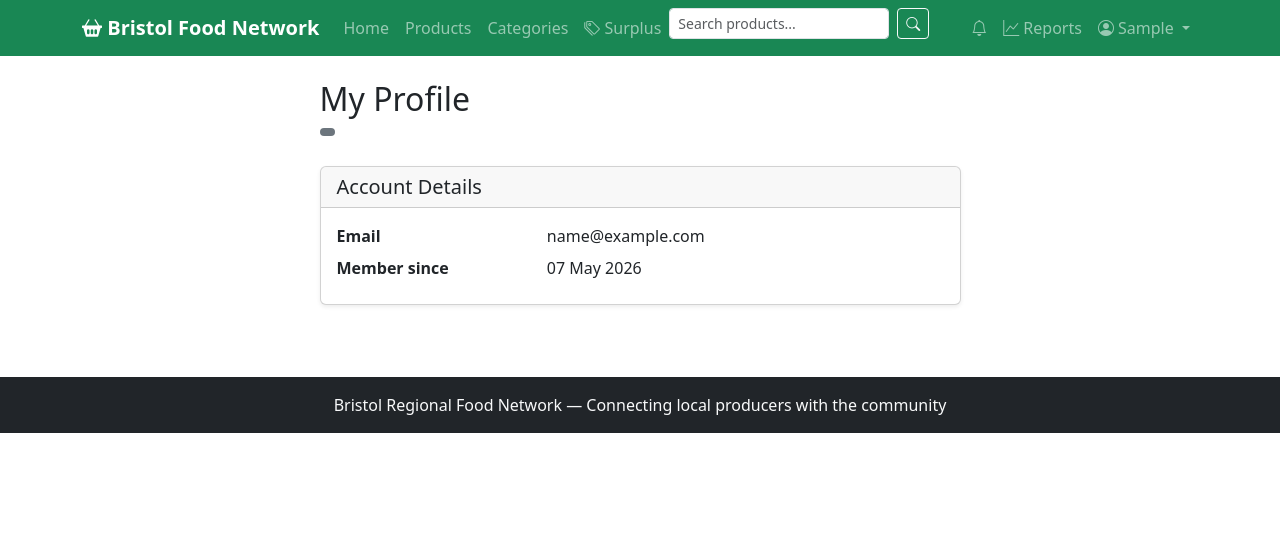
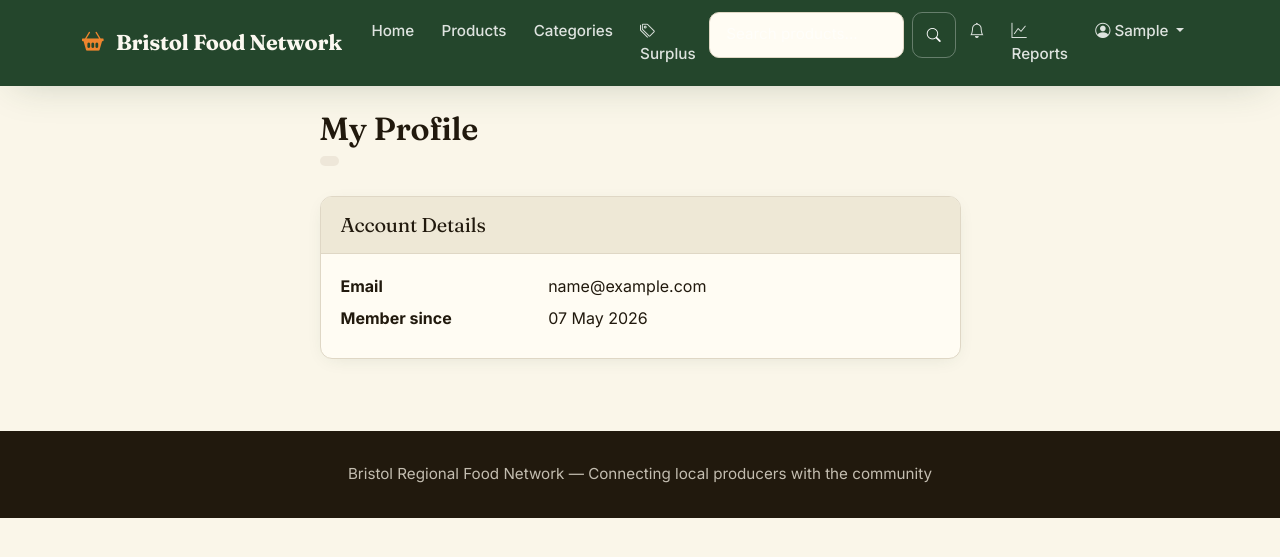
Before and after one commit to pio26/Sprint2, a Django app: page /accounts/profile/ in a window 1280 px wide. Shown: the top 557 px of the page. Run offline with Django 5.2, Linux system fonts and the light colour scheme; the visitor is signed in with stand-in values (Sample User, id 1).

Commit message:
Merge selected master updates into main

```diff
--- a/templates/base.html
+++ b/templates/base.html
@@ -1,18 +1,30 @@
+{% load static %}
 <!DOCTYPE html>
 <html lang="en">
 <head>
     <meta charset="UTF-8">
     <meta name="viewport" content="width=device-width, initial-scale=1.0">
     <title>{% block title %}Bristol Regional Food Network{% endblock %}</title>
+
+    <!-- Google Fonts: Fraunces (display) + Inter (body) -->
+    <link rel="preconnect" href="https://fonts.googleapis.com">
+    <link rel="preconnect" href="https://fonts.gstatic.com" crossorigin>
+    <link href="https://fonts.googleapis.com/css2?family=Fraunces:opsz,wght@9..144,400;9..144,600;9..144,700&family=Inter:wght@400;500;600;700&display=swap" rel="stylesheet">
+
+    <!-- Bootstrap CSS (grid + utilities) -->
     <link href="https://cdn.jsdelivr.net/npm/bootstrap@5.3.0/dist/css/bootstrap.min.css" rel="stylesheet">
+    <!-- Bootstrap Icons -->
     <link href="https://cdn.jsdelivr.net/npm/bootstrap-icons@1.11.0/font/bootstrap-icons.css" rel="stylesheet">
+    <!-- Farm-to-Table Design System -->
+    <link href="{% static 'css/farm-theme.css' %}" rel="stylesheet">
+
     {% block extra_css %}{% endblock %}
 </head>
 <body>
 
-<nav class="navbar navbar-expand-lg navbar-dark bg-success">
+<nav class="navbar navbar-expand-lg">
     <div class="container">
-        <a class="navbar-brand fw-bold" href="{% url 'home' %}">
+        <a class="navbar-brand" href="{% url 'home' %}">
             <i class="bi bi-basket2-fill"></i> Bristol Food Network
         </a>
         <button class="navbar-toggler" type="button" data-bs-toggle="collapse" data-bs-target="#navbarMain">
@@ -37,7 +49,7 @@
                 <li class="nav-item">
                     <form class="d-flex" action="{% url 'products:product_search' %}" method="get">
                         <input class="form-control form-control-sm me-2" type="search" name="q" placeholder="Search products..." aria-label="Search">
-                        <button class="btn btn-outline-light btn-sm" type="submit"><i class="bi bi-search"></i></button>
+                        <button class="btn btn-sm" type="submit"><i class="bi bi-search"></i></button>
                     </form>
                 </li>
             </ul>
@@ -47,7 +59,7 @@
                         <a class="nav-link" href="{% url 'orders:notifications' %}">
                             <i class="bi bi-bell"></i>
                             {% if notification_count > 0 %}
-                                <span class="badge bg-warning text-dark">{{ notification_count }}</span>
+                                <span class="badge bg-warning">{{ notification_count }}</span>
                             {% endif %}
                         </a>
                     </li>
@@ -55,11 +67,6 @@
                         <li class="nav-item">
                             <a class="nav-link" href="{% url 'products:producer_dashboard' %}">
                                 <i class="bi bi-speedometer2"></i> Dashboard
-                            </a>
-                        </li>
-                        <li class="nav-item">
-                            <a class="nav-link" href="{% url 'orders:producer_dashboard' %}">
-                                <i class="bi bi-graph-up-arrow"></i> Analytics
                             </a>
                         </li>
                         <li class="nav-item">
@@ -77,7 +84,7 @@
                             <a class="nav-link" href="{% url 'cart:cart_detail' %}">
                                 <i class="bi bi-cart3"></i> Cart
                                 {% if cart_count > 0 %}
-                                    <span class="badge bg-warning text-dark">{{ cart_count }}</span>
+                                    <span class="badge bg-warning">{{ cart_count }}</span>
                                 {% endif %}
                             </a>
                         </li>
@@ -141,7 +148,7 @@
     {% block content %}{% endblock %}
 </main>
 
-<footer class="bg-dark text-light py-3 mt-5">
+<footer>
     <div class="container text-center">
         <p class="mb-0">Bristol Regional Food Network &mdash; Connecting local producers with the community</p>
     </div>
```
